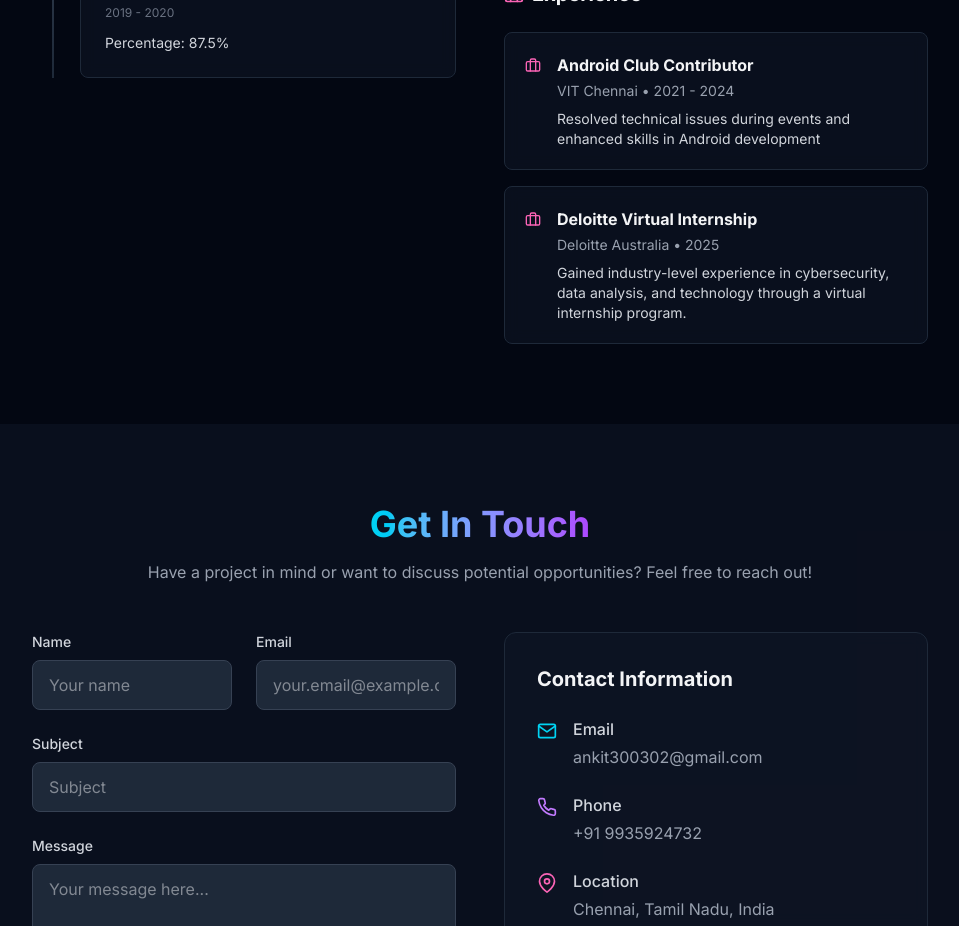
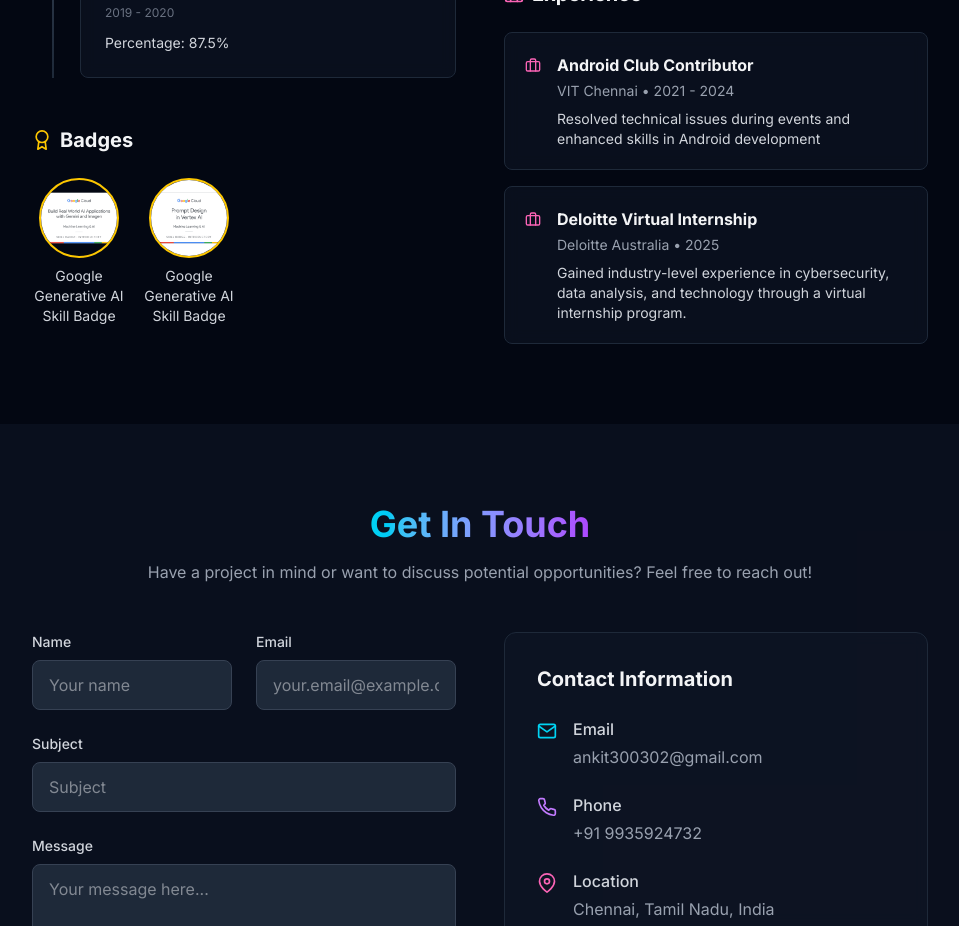
Before and after one commit to Ankit300302/my_portfolio_website, a Next.js app: page / in a window 1280 px wide. Shown: the part 3280-4206 px from the top of the page, without its empty margins (160-1119 px from the left). Built offline with nearby package versions, Linux system fonts and the light colour scheme; no server answers.

Commit message:
Experience Section Modified

```diff
--- a/src/app/components/Experience.tsx
+++ b/src/app/components/Experience.tsx
@@ -1,8 +1,9 @@
 'use client'
 
 import { motion } from 'framer-motion'
-import { FiBook, FiAward, FiBriefcase, FiChevronDown, FiChevronUp } from 'react-icons/fi'
+import { FiBook, FiAward, FiBriefcase, FiChevronDown, FiChevronUp, FiX } from 'react-icons/fi'
 import { useState } from 'react'
+import Image from 'next/image'
 
 const education = [
   {
@@ -119,8 +120,26 @@
   }
 ]
 
+const badges = [
+  // Add your badge images in public/images/badges folder
+  // Example:
+  {
+    id: 1,
+    name: "Google Generative AI Skill Badge",
+    image: "/images/badges/build-real-world-ai-applications-with-gemini-and-im.png",
+  },
+  {
+    id: 2,
+    name: "Google Generative AI Skill Badge",
+    image: "/images/badges/prompt-design-in-vertex-ai-skill-badge.png",
+  },
+
+  // Add more badges as you earn them
+]
+
 export default function Experience() {
   const [expandedCategory, setExpandedCategory] = useState<string | null>(null)
+  const [selectedBadge, setSelectedBadge] = useState<null | number>(null)
 
   const toggleCategory = (category: string) => {
     if (expandedCategory === category) {
@@ -175,6 +194,43 @@
                         <p className="text-gray-500 text-xs mb-3">{item.period}</p>
                         <p className="text-gray-300 text-sm">{item.description}</p>
                       </div>
+                    </motion.div>
+                  ))}
+                </div>
+              </div>
+
+              {/* Badges Section - Added here to maintain layout */}
+              <div className="mt-12">
+                <h3 className="text-xl font-bold mb-6 flex items-center gap-2">
+                  <FiAward className="text-yellow-400" />
+                  <span>Badges</span>
+                </h3>
+
+                <div className="grid grid-cols-3 sm:grid-cols-4 gap-4">
+                  {badges.map((badge) => (
+                    <motion.div
+                      key={badge.id}
+                      initial={{ opacity: 0, scale: 0.8 }}
+                      whileInView={{ opacity: 1, scale: 1 }}
+                      transition={{ duration: 0.3 }}
+                      viewport={{ once: true }}
+                      className="flex flex-col items-center"
+                    >
+                      <button
+                        onClick={() => setSelectedBadge(badge.id)}
+                        className="w-16 h-16 sm:w-20 sm:h-20 rounded-full overflow-hidden border-2 border-yellow-400 hover:border-yellow-300 transition-all hover:scale-105 focus:outline-none focus:ring-2 focus:ring-yellow-400 focus:ring-opacity-50"
+                      >
+                        <div className="w-full h-full relative">
+                          <Image
+                            src={badge.image}
+                            alt={badge.name}
+                            fill
+                            className="object-cover"
+                            sizes="(max-width: 640px) 64px, 80px"
+                          />
+                        </div>
+                      </button>
+                      <p className="text-xs sm:text-sm text-center mt-2 text-gray-300">{badge.name}</p>
                     </motion.div>
                   ))}
                 </div>
@@ -285,6 +341,36 @@
           </div>
         </motion.div>
       </div>
+
+      {/* Modal for showing full badge image */}
+      {selectedBadge !== null && (
+        <div className="fixed inset-0 bg-black bg-opacity-80 z-50 flex items-center justify-center p-4">
+          <div className="relative max-w-2xl w-full">
+            <button
+              onClick={() => setSelectedBadge(null)}
+              className="absolute -top-10 right-0 text-white hover:text-yellow-400 transition-colors"
+            >
+              <FiX size={24} />
+            </button>
+
+            <div className="bg-gray-900 rounded-lg overflow-hidden border border-gray-700">
+              <div className="relative w-full aspect-square">
+                <Image
+                  src={badges.find(b => b.id === selectedBadge)!.image}
+                  alt={badges.find(b => b.id === selectedBadge)!.name}
+                  fill
+                  className="object-contain"
+                />
+              </div>
+              <div className="p-4 text-center">
+                <h3 className="text-xl font-bold text-white">
+                  {badges.find(b => b.id === selectedBadge)!.name}
+                </h3>
+              </div>
+            </div>
+          </div>
+        </div>
+      )}
     </section>
   )
 }
--- a/src/app/components/Hero.tsx
+++ b/src/app/components/Hero.tsx
@@ -225,7 +225,7 @@
               strokeLinecap="round"
               strokeLinejoin="round"
             >
-      <path d="M7 13l5 5 5-5M7 6l5 5 5-5"/>
+              <path d="M7 13l5 5 5-5M7 6l5 5 5-5" />
             </svg>
           </motion.div>
 
```
Also changed, not shown: public/images/badges/build-real-world-ai-applications-with-gemini-and-im.png (added), public/images/badges/prompt-design-in-vertex-ai-skill-badge.png (added). Lines whose indentation alone changed are shown as unchanged.
